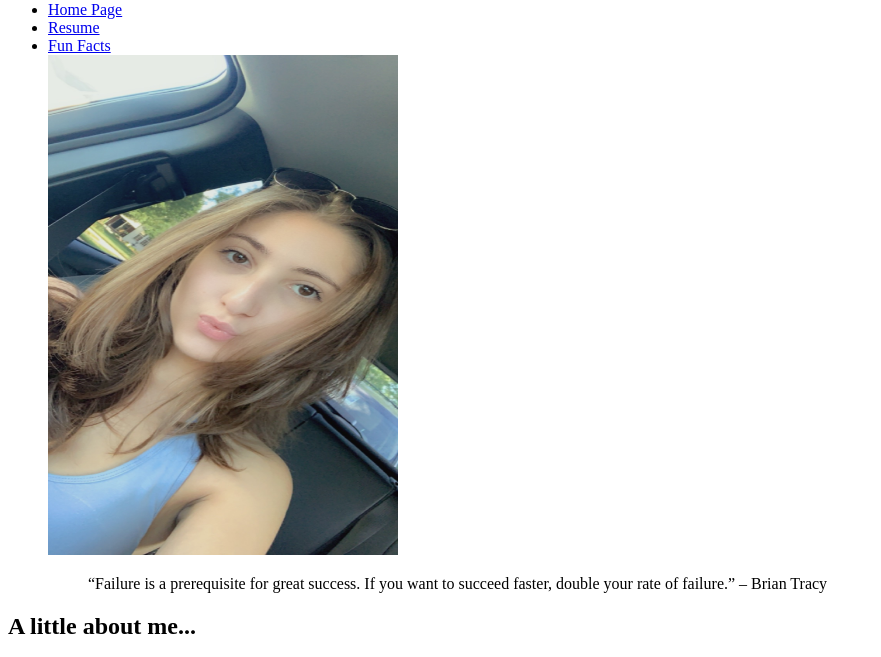
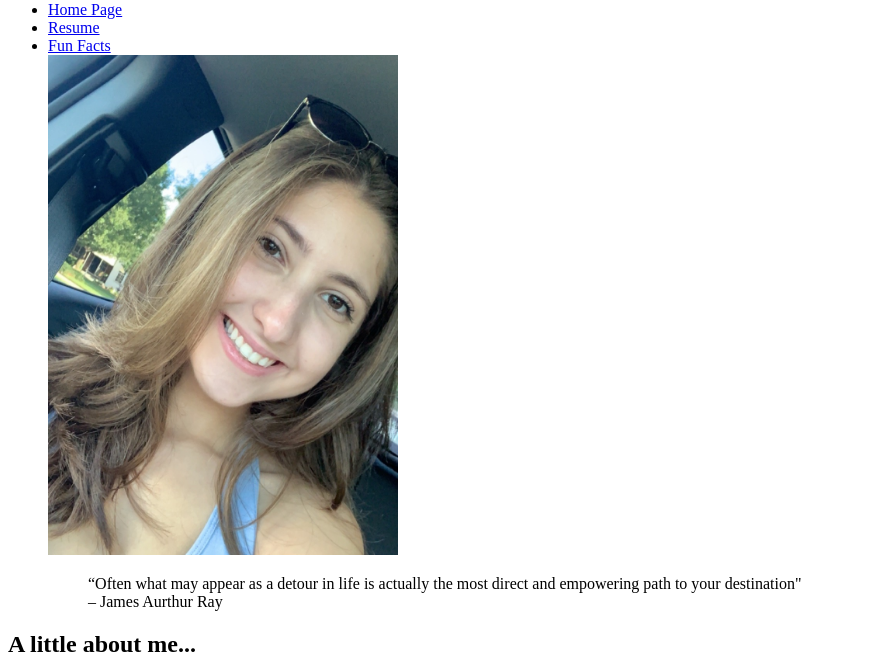
Before and after one commit to olyanam/olyanamushe_hw2_csi2520_fs2021, a plain HTML site: page index.html in a window 1280 px wide. Shown: the part 105-762 px from the top of the page, without its empty margins (0-881 px from the left). Drawn offline with Linux system fonts and the light colour scheme.

Commit message:
added a favicon

```diff
--- a/index.html
+++ b/index.html
@@ -8,7 +8,7 @@
         <meta name="viewport" content="width=device-width, initial-scale=1.0">
         <title>Olyana's Portfolio</title>
 
-        <link rel="favicon" href="./favicon.ico" type="image/ico">
+        <link rel="shortcut icon" href="/favicon.png" type="image/png" />
 
         <script src="https://kit.fontawesome.com/27373de14f.js" crossorigin="anonymous"></script>"
     </head>
@@ -22,11 +22,11 @@
                     <li><a href="./my_resume.html">Resume</a></li>
                     <li><a href="./my_fun_facts.html">Fun Facts</a></li>
 
-                    <img src="./me.JPG" alt="Picture of Olyana" width="350" height="500">
+                    <img src="./IMG_2546.jpeg" alt="Picture of Olyana" width="350" height="500">
 
                     <blockquote cite="https://www.quoteambition.com/quotes-live/">
-                        “Failure is a prerequisite for great success. If you want to succeed faster, double your rate of failure.”
-                        – Brian Tracy
+                        “Often what may appear as a detour in life is actually the most direct and empowering path to your destination"
+                        <br>– James Aurthur Ray
                     </blockquote>
                 </ul>
             </nav>
@@ -39,8 +39,8 @@
         <section>
             <h2>A little about me...</h2>
             <p> My name is Olyana Mushe, I am twenty-one years old and I was born in Iraq. My family and I moved to the United States
-                <br>in 2008. I currently work at Lakeside Mall part-time. I am looking for an intership for summer 2022. I attend
-                <br>Oakland University and I am majoring in IT. If you would like to get to know more about me check out Page2 and Page3.
+                <br>in 2008. I currently work at Lakeside Mall part-time. I am looking for an intership for summer 2022. I attend Oakland
+                <br>University and I am majoring in IT. If you would like to get to know more about me check out Page2 and Page3.
             <p>
                 <label for="credits"> <h3>Degree Credit Progress</h1></label>
                 <progress id="credits" max="128" value="97"> 66% </progress></label>
```
Also changed, not shown: my_fun_facts.html (+1 -0 lines), my_resume.html (+2 -1 lines), IMG_2546.jpeg (added), favicon.png (added), me.JPG (deleted), 1 other file.
